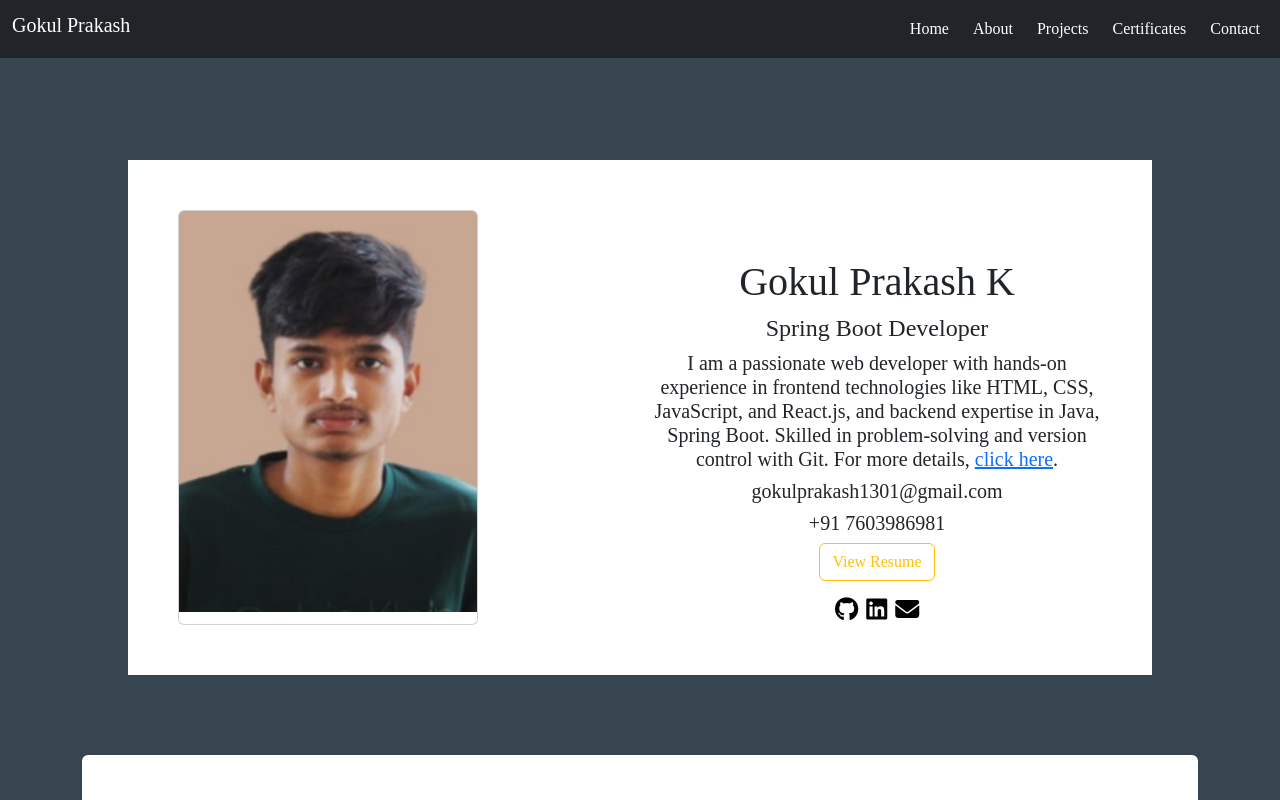
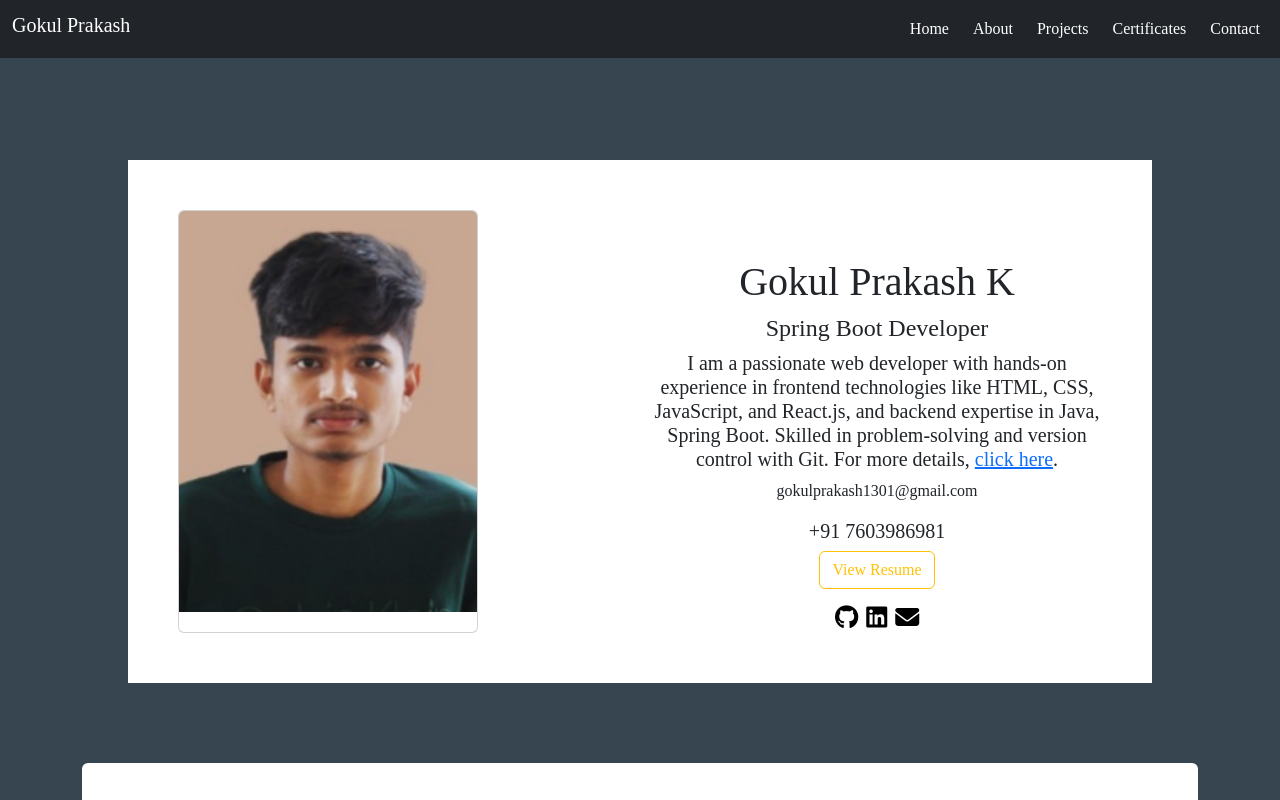
Before and after one commit to Gokulprakash2005/Portfolio, a React (Create React App) app: page / in a window 1280 px wide. Shown: the top 800 px of the page. Built offline with nearby package versions, Linux system fonts and the light colour scheme.

Commit message:
updation

```diff
--- a/src/comp/indexpage/hello.js
+++ b/src/comp/indexpage/hello.js
@@ -18,7 +18,7 @@ function Indexes() {
                 <h1>Gokul Prakash K</h1>
                 <h4>Spring Boot Developer</h4>
                 <h5>I am a passionate web developer with hands-on experience in frontend technologies like HTML, CSS, JavaScript, and React.js, and backend expertise in Java, Spring Boot. Skilled in problem-solving and version control with Git. For more details, <a href="https://github.com/Gokulprakash2005?tab=repositories">click here</a>.</h5>
-                <h5>gokulprakash1301@gmail.com</h5>
+                <p>gokulprakash1301@gmail.com</p>
                 <h5>+91 7603986981</h5>
                 <a href="GokulPrakash-Resume.pdf" target="_blank" class="btn btn-outline-warning">View Resume</a>
                 <br></br>
```
